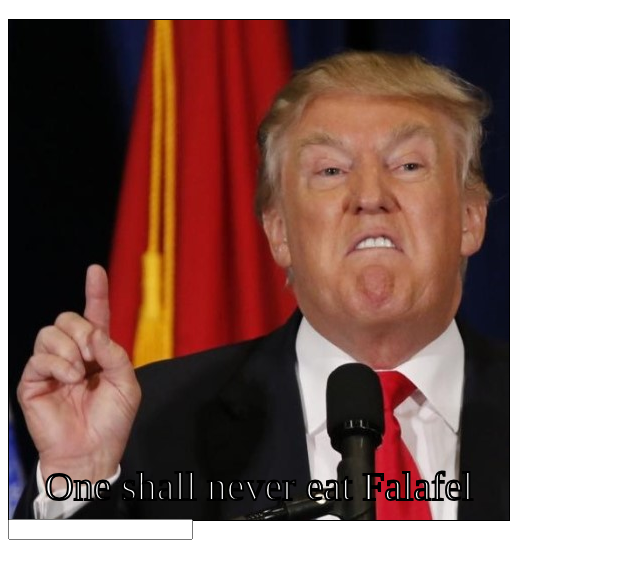
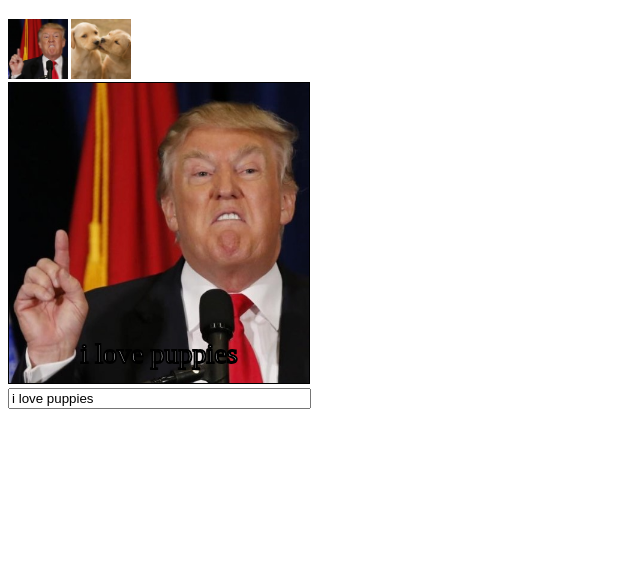
Before and after one commit to kobtze/meme-gen, a plain HTML site: page index.html in a window 1280 px wide. Shown: the part 61-640 px from the top of the page, without its empty margins (0-640 px from the left). Drawn offline with Linux system fonts and the light colour scheme.

Commit message:
Text input displays the model and the controls the model and canvas in realtime

```diff
--- a/css/style.css
+++ b/css/style.css
@@ -1,10 +1,29 @@
+.image-gallery {
+    display: flex;
+    margin-bottom: 0.2rem;
+}
+
+.image-gallery > * {
+    height: 60px;
+    cursor: pointer;
+    margin-right: 0.2rem;
+}
+
+.image-gallery > * > img {
+    height: inherit;
+}
 
 .canvas-container {
-    width: 500px;
-    height: 500px;
+    width: 300px;
+    height: 300px;
+    margin-bottom: 0.4rem;
 }
 
 canvas {
     height: auto;
     object-fit: cover;
 }
+
+.text-input {
+    width: 295px;
+}
--- a/index.html
+++ b/index.html
@@ -10,11 +10,20 @@
 
 <body onload="onInit()">
     <h1>Meme Generator</h1>
-    <!-- <img id="meme-image" src="img/2.jpg"> -->
+
+    <section class="image-gallery">
+        <div class="img-1">
+            <img src="img/1.jpg" onclick="onClickGallery(this)" value="1">
+        </div>
+        <div class="img-2">
+            <img src="img/2.jpg" onclick="onClickGallery(this)" value="2">
+        </div>
+    </section>
+
     <div class="canvas-container">
         <canvas id="meme-canvas" style="display: block; border: 1px solid black;"></canvas>
     </div>
-    <input id="meme-text" type="text">
+    <input type="text" id="meme-text" class="text-input" oninput="onTxtEdit(this)">
 
     <script src="js/service_storage.js"></script>
     <script src="js/service_meme-gen.js"></script>
--- a/js/controller-meme-gen.js
+++ b/js/controller-meme-gen.js
@@ -1,9 +1,33 @@
 'use strict';
 console.log('memegen-controller')
-
 
 function onInit() {
     // debugger;
     resizeCanvas();
     drawMemeImg();
+    renderMemeText();
 }
+
+function renderMemeText() {
+    var memeText = getText();
+    var elTextInput = document.getElementById('meme-text')
+    // console.log(elTextInput)
+    elTextInput.value = memeText;
+}
+
+function onTxtEdit(el) {
+    // console.log('onTxtEdit')
+    var newText = el.value
+    // console.log(newText)
+    changeText(newText);
+    drawMemeImg();
+    renderMemeText()
+}
+
+function onClickGallery(el) {
+    console.log('onClickGallery', el)
+    var elSelectedImage = el.value;
+    console.log(elSelectedImage)
+    // var newImgId = el.value;
+    // console.log(newImgId);
+}
--- a/js/service_meme-gen.js
+++ b/js/service_meme-gen.js
@@ -21,7 +21,7 @@ var gMeme = {
     selectedLineIdx: 0,
     lines: [
         {
-            txt: 'One shall never eat Falafel',
+            txt: 'i love puppies',
             size: 20,
             align: 'center',
             color: 'white'
@@ -49,12 +49,12 @@ function resizeCanvas() {
 function drawMemeText() {
     var meme = gMeme;
     var memeText = meme.lines[meme.selectedLineIdx].txt
-    drawText(memeText, 250, 480)
+    drawText(memeText, 150, 280)
 }
 
 function drawText(text, x, y) {
     gCtx.lineWidth = '2';
-    gCtx.font = '40px impact';
+    gCtx.font = '28px impact';
     gCtx.strokeStyle = 'black';
     gCtx.fillStyle = 'white';
     gCtx.textAlign = 'center';
@@ -73,3 +73,16 @@ function drawMemeImg() {
         drawMemeText();
     }
 }
+
+function changeText(newText) {
+    gMeme.lines[gMeme.selectedLineIdx].txt = newText
+    return gMeme
+}
+
+function getText() {
+    return gMeme.lines[gMeme.selectedLineIdx].txt;
+}
+
+function changeImg(newImgId) {
+    gMeme.selectedImgId = newImgId;
+}
```
